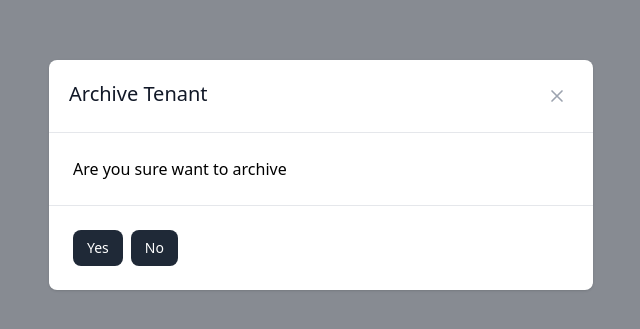
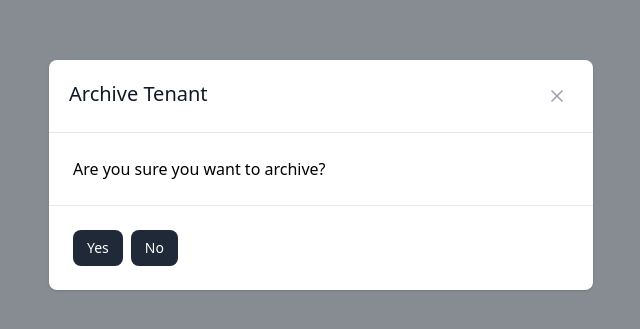
Before and after one commit to Alee-star/pilar-app, a React (Vite) app: page /archive in a window 1280 px wide. Shown: the part 225-554 px from the top of the page, without its empty margins (319-959 px from the left). Built offline with nearby package versions, Linux system fonts and the light colour scheme.

Commit message:
fix: add click

```diff
--- a/src/App.tsx
+++ b/src/App.tsx
@@ -1,15 +1,22 @@
 import { BrowserRouter as Router, Routes, Route } from "react-router-dom";
+import { useState } from "react";
 import Tenants from "./pages/Tenants";
 import Archive from "./pages/Archive";
+import { User } from "./types/TableTypes";
 import "./index.css";
 
 function App() {
+  const [tenants, setTenants] = useState<User[]>([]);
+
   return (
     <Router>
       <Routes>
         <Route path="/" element={<Tenants />} />
         <Route path="/tenants" element={<Tenants />} />
-        <Route path="/archive" element={<Archive />} />
+        <Route
+          path="/archive"
+          element={<Archive setTenants={setTenants} tenants={tenants} />}
+        />
       </Routes>
     </Router>
   );
--- a/src/components/TenantTable.tsx
+++ b/src/components/TenantTable.tsx
@@ -18,8 +18,8 @@ const TenantTable: React.FC<TenantTableProps> = ({
       .catch((error) => console.error("error fetching data:", error));
   }, []);
 
-  const handleArchiveClick = () => {
-    navigate("/archive");
+  const handleArchiveClick = (tenantId: string) => {
+    navigate("/archive", { state: { tenantId } });
   };
 
   return (
@@ -81,7 +81,10 @@ const TenantTable: React.FC<TenantTableProps> = ({
                         tenant.lastSignedIn ? "Re-invite" : "Reset Password"
                       }
                     />
-                    <Button label="Archive" onClick={handleArchiveClick} />
+                    <Button
+                      label="Archive"
+                      onClick={() => handleArchiveClick(tenant.id)}
+                    />
                   </div>
                 </td>
               </tr>
--- a/src/pages/Archive.tsx
+++ b/src/pages/Archive.tsx
@@ -1,20 +1,24 @@
 import React from "react";
+import { useNavigate } from "react-router-dom";
 import Button from "../components/Button";
 import { ButtonVarient } from "../types/ButtonTypes";
 import CloseIcon from "../assets/close.svg?react";
+import { User } from "../types/TableTypes";
 
 interface ArchiveProps {
-  onClose: () => void;
+  setTenants: React.Dispatch<React.SetStateAction<User[]>>;
+  tenants: User[];
 }
 
 const Archive: React.FC<ArchiveProps> = () => {
+  const navigate = useNavigate();
+
   const handleYesClick = () => {
-    console.log("Tenant archived");
+    navigate(-1);
   };
 
   const handleNoClick = () => {
-    console.log("Archive canceled.");
-    window.history.back();
+    navigate(-1);
   };
 
   return (
@@ -29,7 +33,7 @@ const Archive: React.FC<ArchiveProps> = () => {
               <CloseIcon className="h-5 w-5" onClick={handleNoClick} />
             </div>
           </div>
-          <div className="p-6">Are you sure want to archive</div>
+          <div className="p-6">Are you sure you want to archive?</div>
           <div className="flex items-center space-x-2 rounded-b border-gray-200 p-6 border-t">
             <Button
               label="Yes"
--- a/src/pages/Tenants.tsx
+++ b/src/pages/Tenants.tsx
@@ -4,9 +4,11 @@ import Searchbar from "../components/Searchbar";
 import ApartmentSelector from "../components/ApartmentSelector";
 import Layout from "../pages/Layout";
 import TenantTable from "../components/TenantTable";
+import { User } from "../types/TableTypes";
 
 const Tenants = () => {
   const [selectedView, setSelectedView] = useState("");
+  const [tenants, setTenants] = useState<User[]>([]);
 
   const headers = [
     "Name",
@@ -27,7 +29,13 @@ const Tenants = () => {
             <DatePicker placeholder="mm/dd/yyyy" onChange={() => {}} />
             <ApartmentSelector label="Apartment" onChange={() => {}} />
           </div>
-          <TenantTable headers={headers} hasIcon={true} hasButtons={true} />
+          <TenantTable
+            headers={headers}
+            hasIcon={true}
+            hasButtons={true}
+            tenants={tenants}
+            setTenants={setTenants}
+          />
         </>
       ) : (
         <p className="flex items-center">No data available</p>
--- a/src/types/TableTypes.ts
+++ b/src/types/TableTypes.ts
@@ -14,4 +14,6 @@ export interface TenantTableProps {
   headers: string[];
   hasIcon?: boolean;
   hasButtons?: boolean;
+  tenants: User[];
+  setTenants: React.Dispatch<React.SetStateAction<User[]>>;
 }
```
